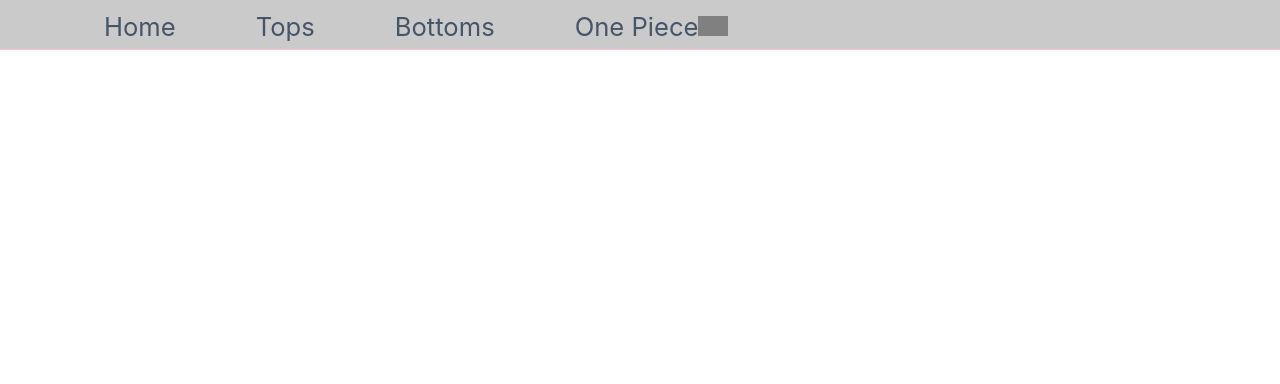
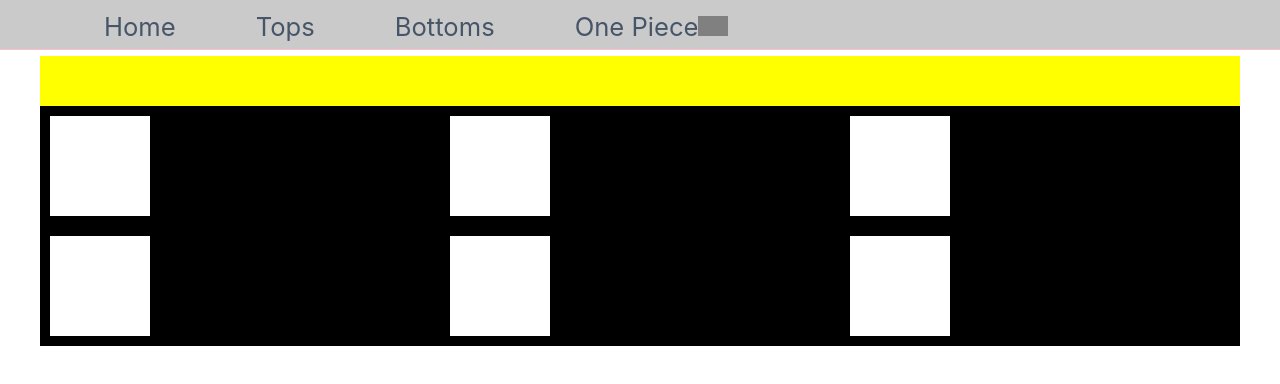
Before and after one commit to SpencerLake/ever-swim, a React (Create React App) app: page /tops in a window 1280 px wide. Shown: the top 384 px of the page. Built offline with nearby package versions, Linux system fonts and the light colour scheme.

Commit message:
more templating

```diff
--- a/src/components/App.css
+++ b/src/components/App.css
@@ -71,7 +71,7 @@ a {
 }
 
 .content {
-  padding: 16px;
+  padding: 56px 40px 16px 40px;
 }
 
 .sticky {
@@ -210,3 +210,37 @@ a {
   width: 100%;
   background-color: honeydew;
 }
+
+
+/* Product Pages ============================================= */
+
+
+.itemTypes {
+  background-color: yellow;
+  height: 50px;
+  width: 100%;
+}
+
+.allItems {
+  display: grid;
+  grid-template-columns: repeat(3, 1fr);
+  gap: 20px;
+  grid-auto-rows: minmax(100px, auto);
+  padding: 10px;
+  background-color: black;
+  width: 100%;
+}
+
+.testItem {
+  background-color: white;
+  height: 100px;
+  width: 100px;
+}
+
+.testPic {
+
+}
+
+.testDescrip {
+
+}
--- a/src/components/App.js
+++ b/src/components/App.js
@@ -14,8 +14,8 @@ function App() {
       <Routes>
 
           <Route path="/" element={<Home />}/>
-          <Route path="/tops" element={<Bottoms />}/>
-          <Route path="/bottoms" element={<Tops />}/>
+          <Route path="/tops" element={<Tops />}/>
+          <Route path="/bottoms" element={<Bottoms />}/>
           <Route path="/one-pieces" element={<Onepieces />}/>
 
       </Routes>
--- a/src/components/Nav/Hamburger.js
+++ b/src/components/Nav/Hamburger.js
@@ -39,10 +39,10 @@ export default function Hamburger() {
             </div>
             {/* Dropdown Menu */}
             <div className='dropdown' ref={dropdown}>
-                <Link to='./' className='ham-option'>Home</Link>
-                <Link to='./tops' className='ham-option'>Tops</Link>
-                <Link to='./bottoms' className='ham-option'>Bottoms</Link>
-                <Link to='./one-pieces' className='ham-option'>One Piece</Link>
+                <Link to='.././' className='ham-option'>Home</Link>
+                <Link to='.././tops' className='ham-option'>Tops</Link>
+                <Link to='.././bottoms' className='ham-option'>Bottoms</Link>
+                <Link to='.././one-pieces' className='ham-option'>One Piece</Link>
             </div>
         </div>
     )
--- a/src/components/Tops.js
+++ b/src/components/Tops.js
@@ -3,10 +3,40 @@ import Navbar from './Nav/Navbar'
 
 export default function Tops() {
     return(
-        <div className='topsPage'>
-            <Navbar />
-            <div className='content'>
+        <div>
+            <div className='topsPage'>
+                <Navbar />
+                <div className='content'>
+                    <div className='itemTypes'>
 
+                    </div>
+                    <div className='allItems'>
+                        <div className='testItem'>
+                            <div className='testPic'></div>
+                            <div className='testDescrip'></div>
+                        </div>
+                        <div className='testItem'>
+                            <div className='testPic'></div>
+                            <div className='testDescrip'></div>
+                        </div>
+                        <div className='testItem'>
+                            <div className='testPic'></div>
+                            <div className='testDescrip'></div>
+                        </div>
+                        <div className='testItem'>
+                            <div className='testPic'></div>
+                            <div className='testDescrip'></div>
+                        </div>
+                        <div className='testItem'>
+                            <div className='testPic'></div>
+                            <div className='testDescrip'></div>
+                        </div>
+                        <div className='testItem'>
+                            <div className='testPic'></div>
+                            <div className='testDescrip'></div>
+                        </div>
+                    </div>
+                </div>
             </div>
         </div>
     )
```
